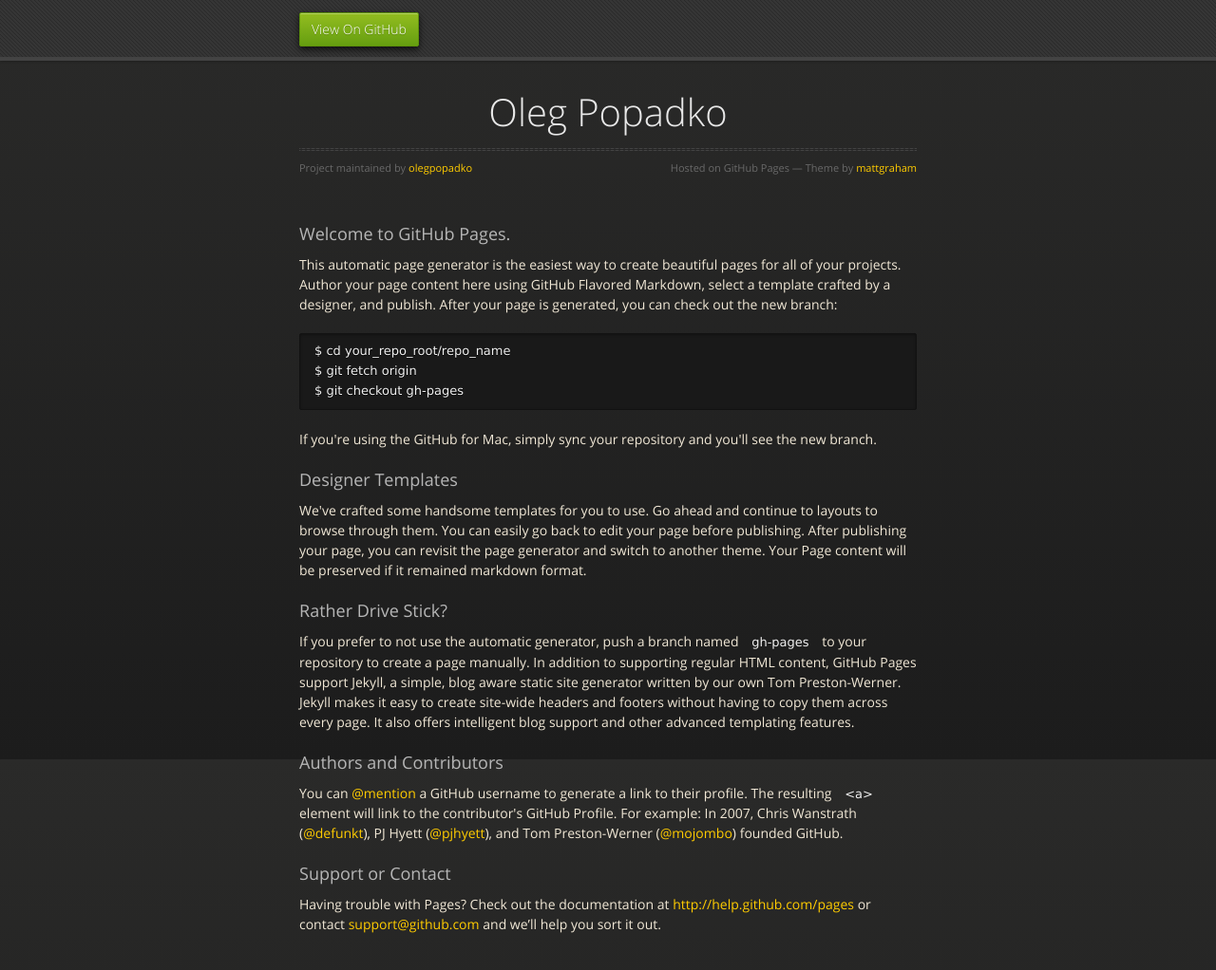
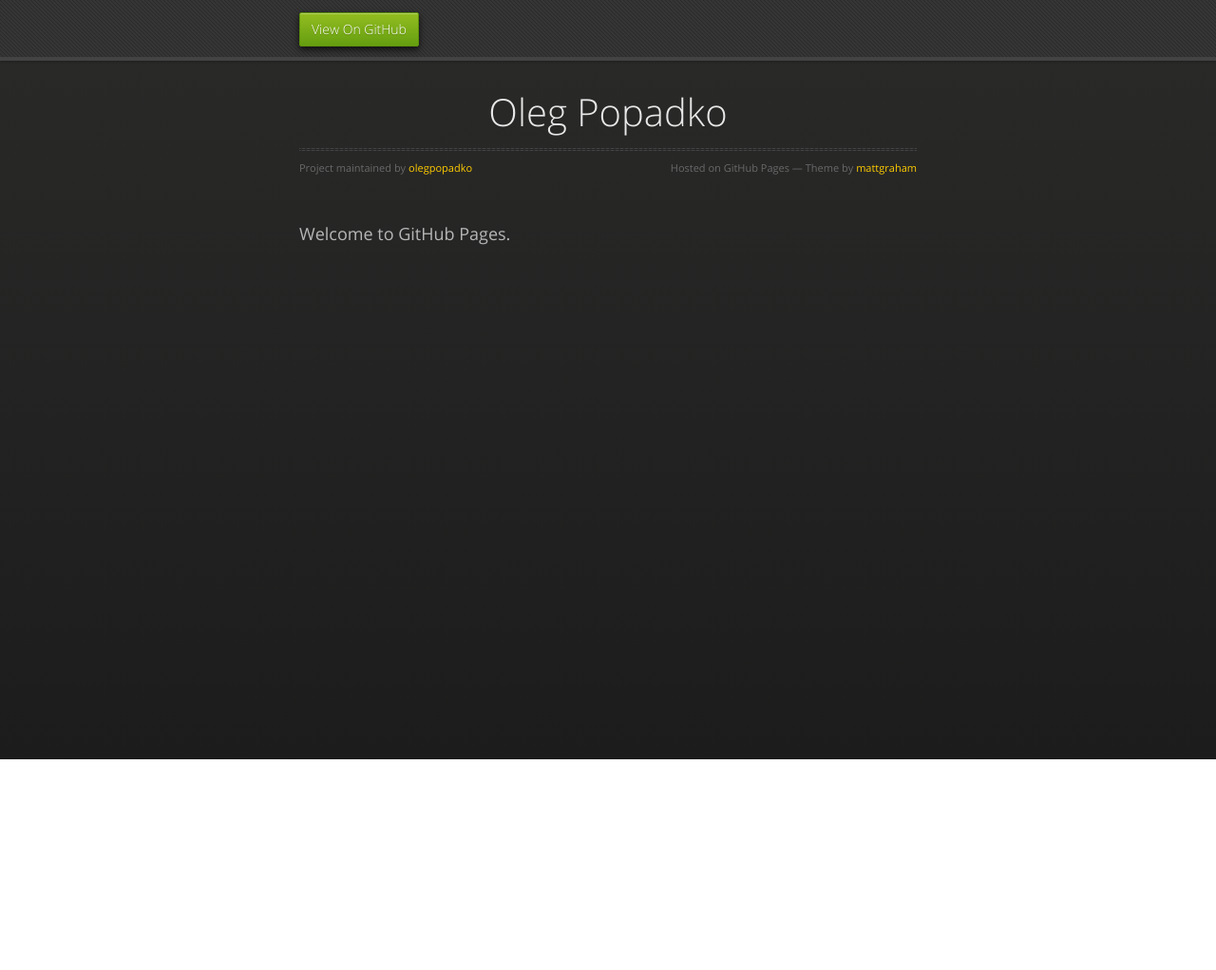
Before and after one commit to olegpopadko/olegpopadko.github.io, a plain HTML site: page index.html in a window 1280 px wide. Shown: the whole page at 95% size. After the commit the page ends 800 px from the top, so only its background shows below. Drawn offline with nearby package versions, Linux system fonts and the light colour scheme.

```diff
--- a/index.html
+++ b/index.html
@@ -37,35 +37,6 @@
 
         <h3>
 <a name="welcome-to-github-pages" class="anchor" href="#welcome-to-github-pages"><span class="octicon octicon-link"></span></a>Welcome to GitHub Pages.</h3>
-
-<p>This automatic page generator is the easiest way to create beautiful pages for all of your projects. Author your page content here using GitHub Flavored Markdown, select a template crafted by a designer, and publish. After your page is generated, you can check out the new branch:</p>
-
-<pre><code>$ cd your_repo_root/repo_name
-$ git fetch origin
-$ git checkout gh-pages
-</code></pre>
-
-<p>If you're using the GitHub for Mac, simply sync your repository and you'll see the new branch.</p>
-
-<h3>
-<a name="designer-templates" class="anchor" href="#designer-templates"><span class="octicon octicon-link"></span></a>Designer Templates</h3>
-
-<p>We've crafted some handsome templates for you to use. Go ahead and continue to layouts to browse through them. You can easily go back to edit your page before publishing. After publishing your page, you can revisit the page generator and switch to another theme. Your Page content will be preserved if it remained markdown format.</p>
-
-<h3>
-<a name="rather-drive-stick" class="anchor" href="#rather-drive-stick"><span class="octicon octicon-link"></span></a>Rather Drive Stick?</h3>
-
-<p>If you prefer to not use the automatic generator, push a branch named <code>gh-pages</code> to your repository to create a page manually. In addition to supporting regular HTML content, GitHub Pages support Jekyll, a simple, blog aware static site generator written by our own Tom Preston-Werner. Jekyll makes it easy to create site-wide headers and footers without having to copy them across every page. It also offers intelligent blog support and other advanced templating features.</p>
-
-<h3>
-<a name="authors-and-contributors" class="anchor" href="#authors-and-contributors"><span class="octicon octicon-link"></span></a>Authors and Contributors</h3>
-
-<p>You can <a href="https://github.com/blog/821" class="user-mention">@mention</a> a GitHub username to generate a link to their profile. The resulting <code>&lt;a&gt;</code> element will link to the contributor's GitHub Profile. For example: In 2007, Chris Wanstrath (<a href="https://github.com/defunkt" class="user-mention">@defunkt</a>), PJ Hyett (<a href="https://github.com/pjhyett" class="user-mention">@pjhyett</a>), and Tom Preston-Werner (<a href="https://github.com/mojombo" class="user-mention">@mojombo</a>) founded GitHub.</p>
-
-<h3>
-<a name="support-or-contact" class="anchor" href="#support-or-contact"><span class="octicon octicon-link"></span></a>Support or Contact</h3>
-
-<p>Having trouble with Pages? Check out the documentation at <a href="http://help.github.com/pages">http://help.github.com/pages</a> or contact <a href="mailto:support@github.com">support@github.com</a> and we’ll help you sort it out.</p>
       </section>
 
     </div>
```
Also changed, not shown: params.json (+1 -1 lines).
